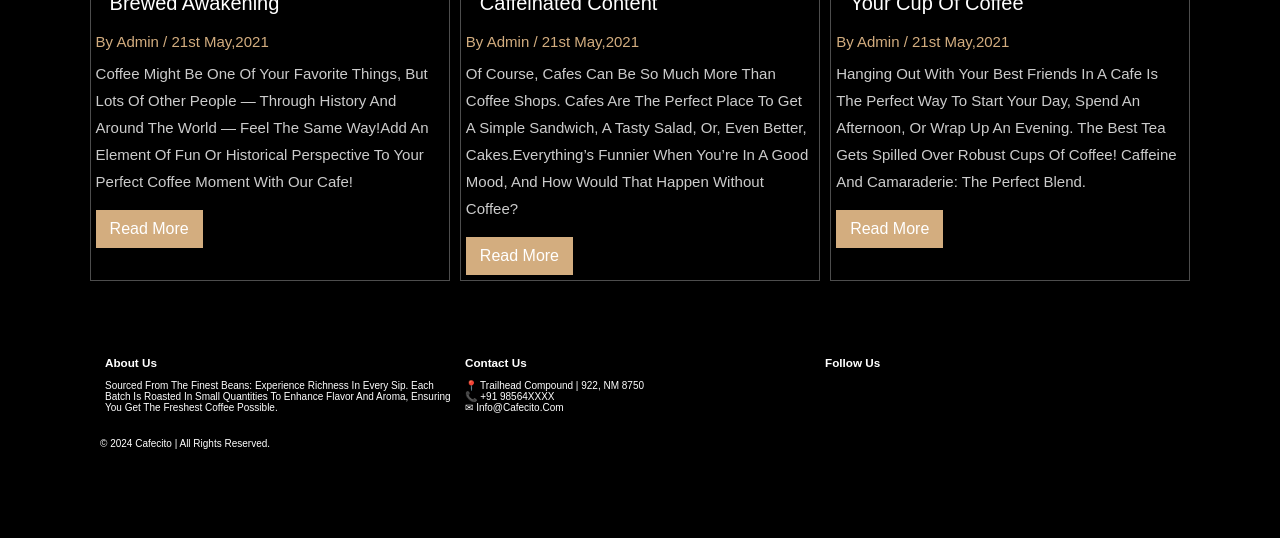
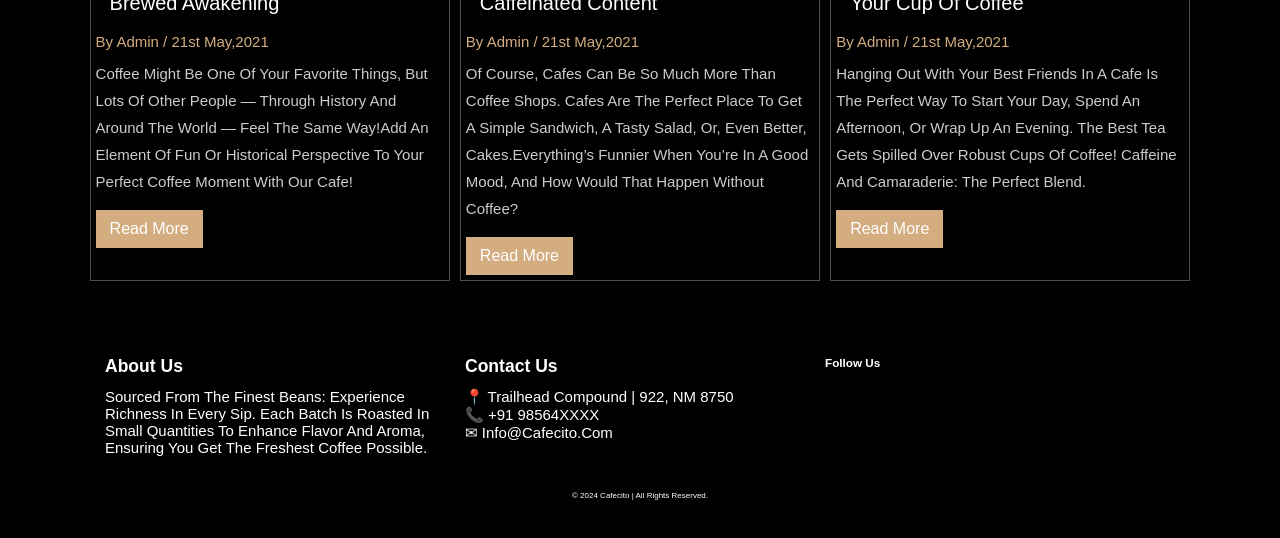
Before and after one commit to bhavika1818/cafe-management-system, a plain HTML site: page index.html in a window 1280 px wide. Shown: the part 2738-3276 px from the top of the page. Before the commit the page ends 3237 px from the top, so only its background shows below. Drawn offline with Linux system fonts and the light colour scheme.

Commit message:
Update footer styling

```diff
--- a/stylee.css
+++ b/stylee.css
@@ -402,3 +402,24 @@ footer {
     border: none;
     border-radius: 5px;
 }
+
+.footer-newsletter button {
+    padding: 10px;
+    background-color: #f80909;
+    border: none;
+    border-radius: 5px;
+    cursor: pointer;
+}
+
+.footer-bottom {
+    text-align: center;
+    margin-top: 30px;
+    font-size: 0.8em;
+}
+
+.footer-info{
+    font-size: 15px;
+}
+.footer-contact{
+    font-size: 15px;
+}
```
